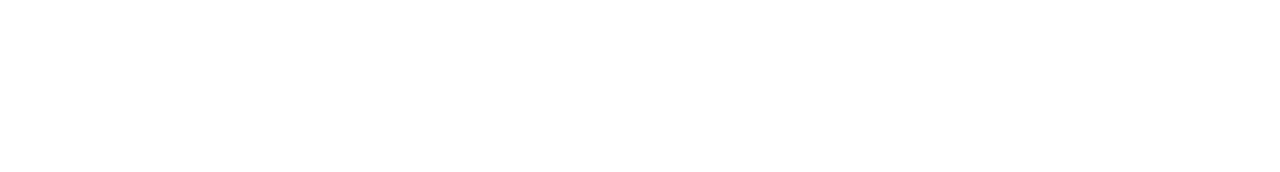
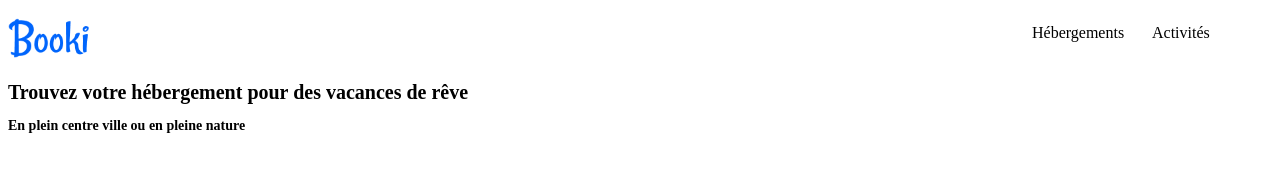
Before and after one commit to neodwin/Projet-2, a plain HTML site: page index.html in a window 1280 px wide. Drawn offline with Linux system fonts and the light colour scheme; a web font is replaced by a local one.

Commit message:
Header 1ère version

```diff
--- a/CSS/style.css
+++ b/CSS/style.css
@@ -1,4 +1,28 @@
+
 @font-face {
     font-family: "font-1";
-src: url(/assets/Raleway/Raleway-VariableFont_wght.ttf);
+    src: url(/assets/Raleway/static/Raleway-Light.ttf);
 }
+
+/* HEADER */
+h1 {
+   font-family: "font-1";
+   font-size: 20px;
+}
+h2 {
+    font-family: "font-1";
+    font-size: 14px;
+}
+.menu {
+    font-family: "font-1";
+    display: flex;
+    justify-content: space-between;
+}
+ul {
+    display: flex;
+}
+li {
+    list-style: none;
+    height: 20px;
+    width: 120px;
+}
--- a/index.html
+++ b/index.html
@@ -4,12 +4,30 @@
         <title>Booki</title>
             <meta charset="utf8"/>
             <meta name="viewport" content="width=device-width, initial-scale=1.0, user-scalable=no">
+            <link rel="stylesheet" href="./CSS/style.css">
             <script src="https://kit.fontawesome.com/93ef5f0790.js" crossorigin="anonymous"></script>
-                <link rel="stylesheet" href="/CSS/style.css"/>
 
     </head>
 
     <body>
+        <header>
+                <div class="menu">
+                    <img src="./assets/Booki.png" height="60" alt="Booki">
+                    <ul>
+                        <li>
+                            Hébergements
+                        </li>
+                        <li>
+                            Activités
+                        </li>
+                    </ul>
+                </div>
+
+                <h1>Trouvez votre hébergement pour des vacances de rêve</h1>
+                    <h2>En plein centre ville ou en pleine nature</h2>
+
+
+        </header>
 
     </body>
 </html>
```
Also changed, not shown: assets/Booki.png (added), 3 other files.
